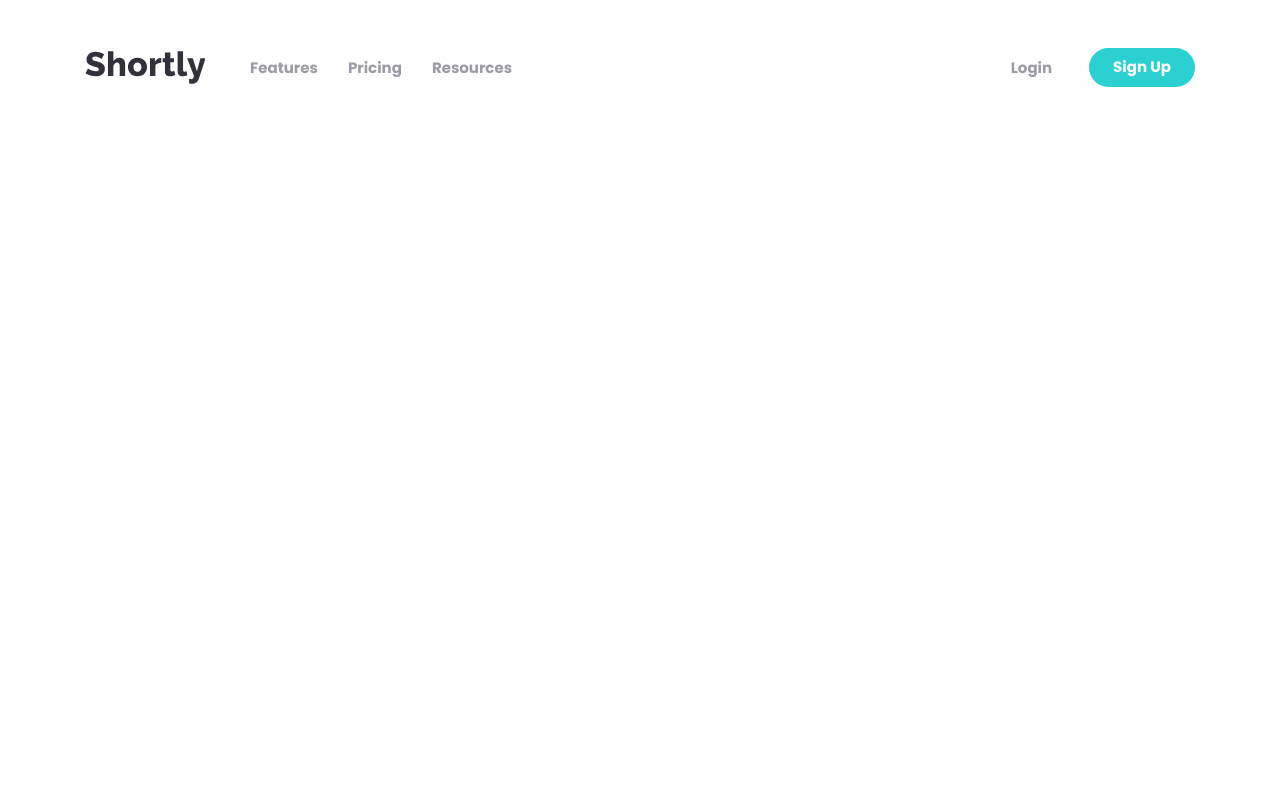
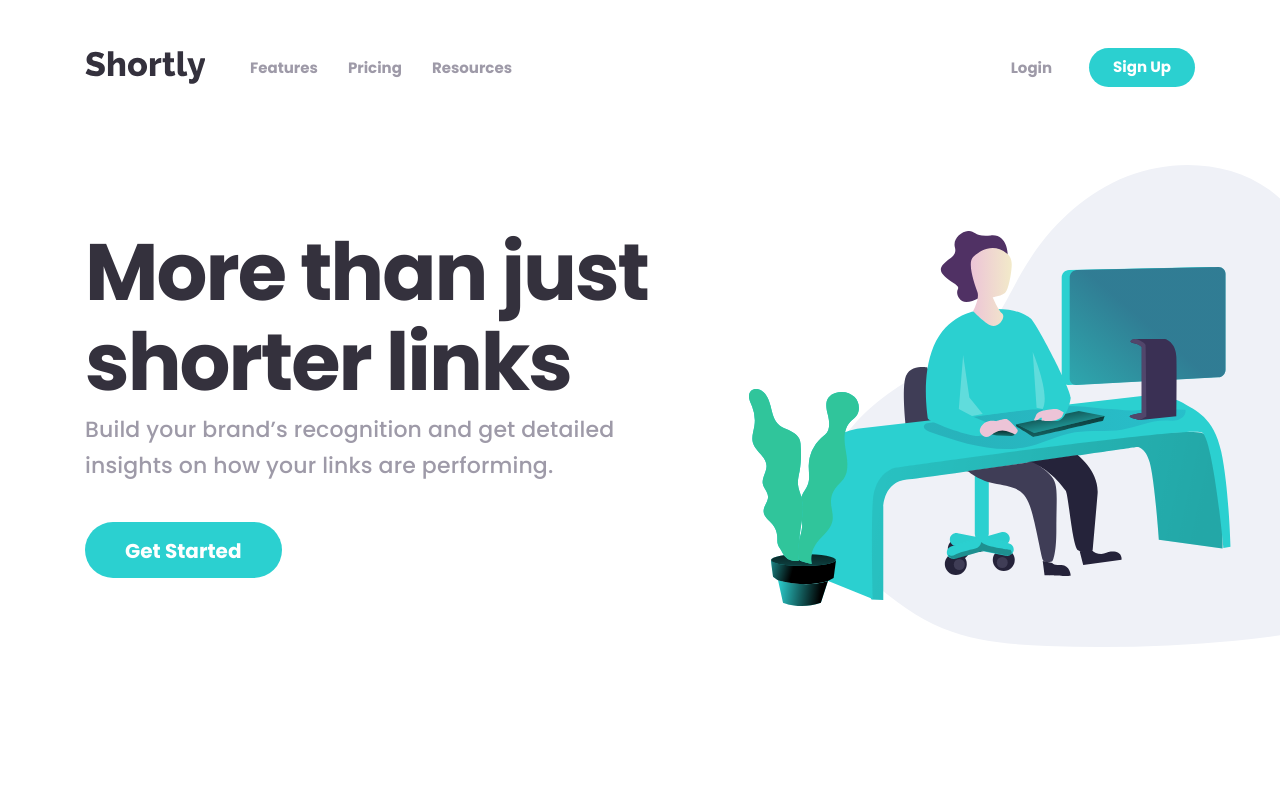
Before and after one commit to davrsirius/shortly, a plain HTML site: page index.html in a window 1280 px wide. Drawn offline with Linux system fonts and the light colour scheme.

Commit message:
Add hero

```diff
--- a/css/styles.css
+++ b/css/styles.css
@@ -95,13 +95,16 @@ img {
   line-height: 1.5;
   cursor: pointer;
 }
+
 .button:hover {
   background-color: var(--accent-color-hover);
 }
+
 .button:active {
   opacity: 0.6;
 
 }
+
 .button--small {
   padding: 8px 24px;
   font-size: 15px;
@@ -219,13 +222,46 @@ img {
   color: var(--text-color);
   text-decoration: none;
 }
+
 .site-header__login-link:hover {
   color: var(--text-color-dark);
 }
+
 .site-header__login-link:active {
   opacity: 0.6;
 }
 
+/* HERO */
+.hero {
+  padding-top: 92px;
+  padding-bottom: 222px;
+  background-image: url('../img/hero-bg.svg');
+  background-repeat: no-repeat;
+  background-position: left calc(50% + 475px) top 30px;
+}
+
+.hero__inner {
+  max-width: 565px;
+}
+
+.hero__title {
+  margin-top: 0;
+  margin-bottom: 5px;
+  color: var(--text-color-dark);
+  font-size: 80px;
+  line-height: 90px;
+  letter-spacing: -2px;
+}
+
+.hero__text {
+  margin-top: 0;
+  margin-bottom: 38px;
+  color: var(--text-color);
+  font-size: 22px;
+  font-weight: 500;
+  line-height: 36px;
+  letter-spacing: 0.15px;
+}
 
 
 
--- a/index.html
+++ b/index.html
@@ -17,11 +17,11 @@
   <!-- SITE-HEADER -->
   <header class="site-header">
     <div class="site-header__container container">
-      <!-- LOGO -->
+      <!-- Logo -->
       <a href="index.html" class="site-header__logo logo">
         <img class="logo_img" src="img/shortly-logo.svg" alt="Shortly logo" width="120" height="33">
       </a>
-      <!-- SITENAV -->
+      <!-- Sitenav -->
       <nav class="sitenav site-header__sitenav">
         <ul class="sitenav__list">
           <li class="sitenav__item"><a class="sitenav__link" href="#">Features</a></li>
@@ -30,7 +30,7 @@
         </ul>
       </nav>
 
-      <!-- AUTH -->
+      <!-- Auth -->
       <div class="site-header__auth">
         <a class="site-header__login-link" href="#">Login</a>
         <a class="button button--small" href="#">Sign Up</a>
@@ -38,6 +38,23 @@
     </div>
   </header>
 
+  <!-- MAIN CONTENT -->
+  <main class="main-content">
+    <!-- Hero -->
+    <div class="hero">
+      <div class="container">
+        <div class="hero__inner">
+          <h1 class="hero__title">More than just shorter links</h1>
+          <p class="hero__text">
+            Build your brand’s recognition and get detailed insights on how your links are performing.
+          </p>
+          <a class="button" href="#">Get Started</a>
+        </div>
+      </div>
+    </div>
+  </main>
+
+
   <script src="js/main.js"></script>
 </body>
 
```
Also changed, not shown: Desktop.jpg (added), img/hero-bg.svg (added).
